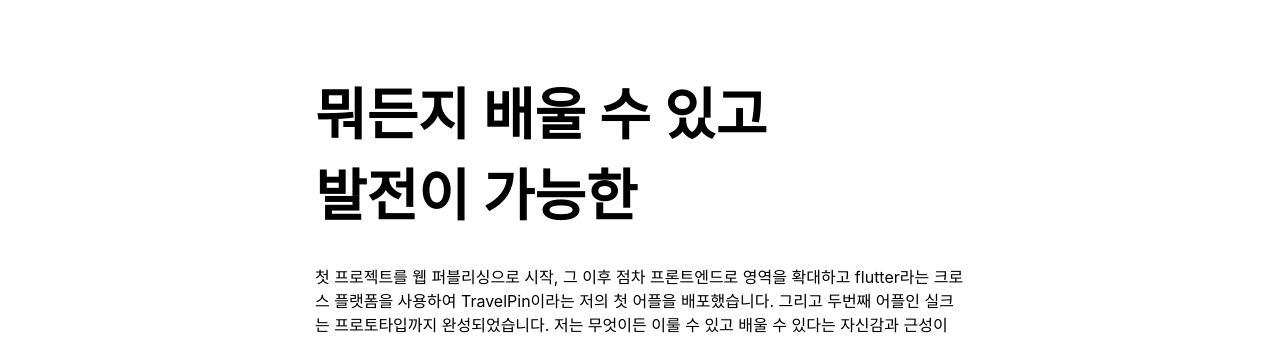
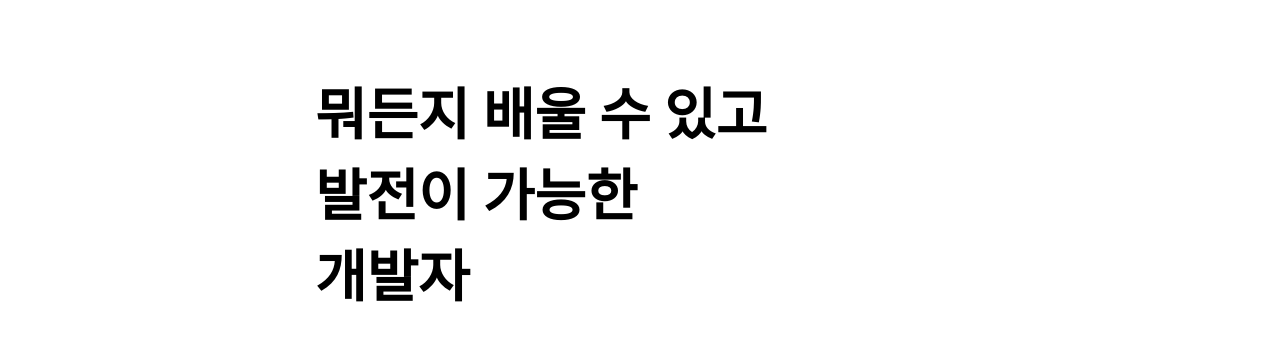
Before and after one commit to hsh2001/2022-portfolio, a Next.js app: page / in a window 1280 px wide. Shown: the part 826-1165 px from the top of the page. Built offline with nearby package versions, Linux system fonts and the light colour scheme.

Commit message:
Update index.tsx

```diff
--- a/pages/index.tsx
+++ b/pages/index.tsx
@@ -30,7 +30,7 @@ const Page: NextPage = () => {
       <FadeInOnSlide>
         <Section>
           <Container>
-            <SubTitle>뭐든지 배울 수 있고 발전이 가능한</SubTitle>
+            <SubTitle>뭐든지 배울 수 있고 발전이 가능한 개발자</SubTitle>
           </Container>
 
           <Paragraph>
```
